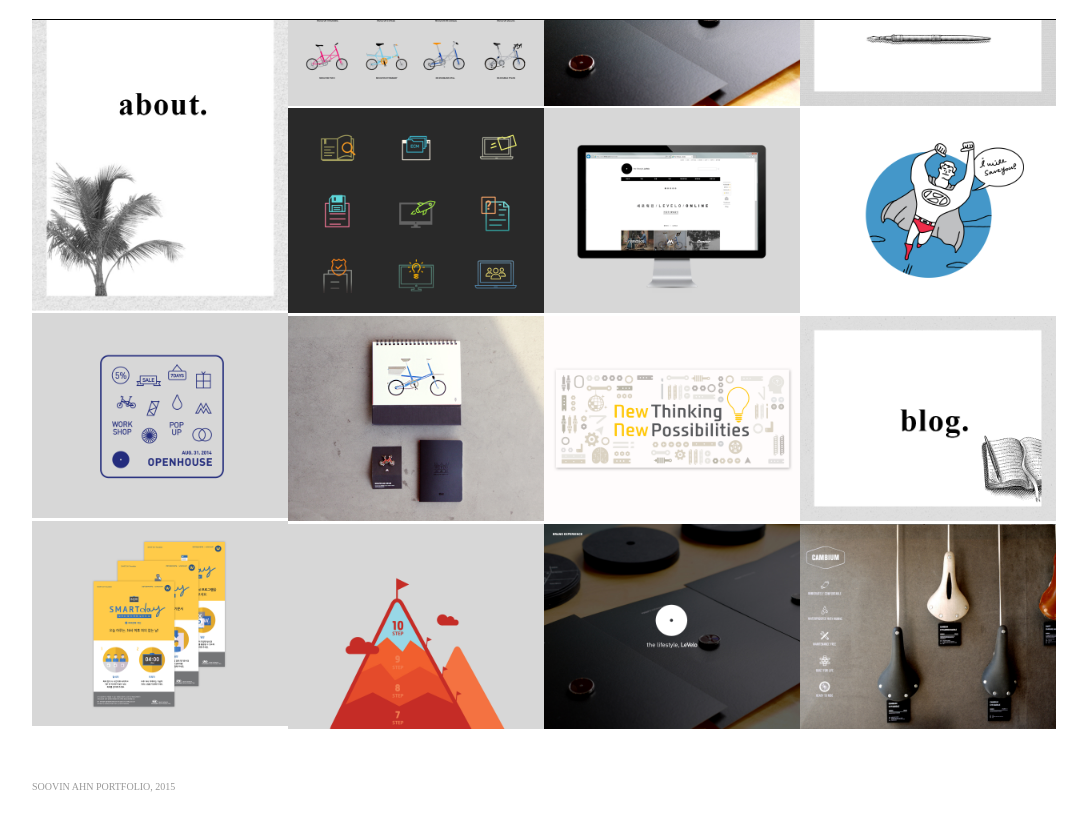
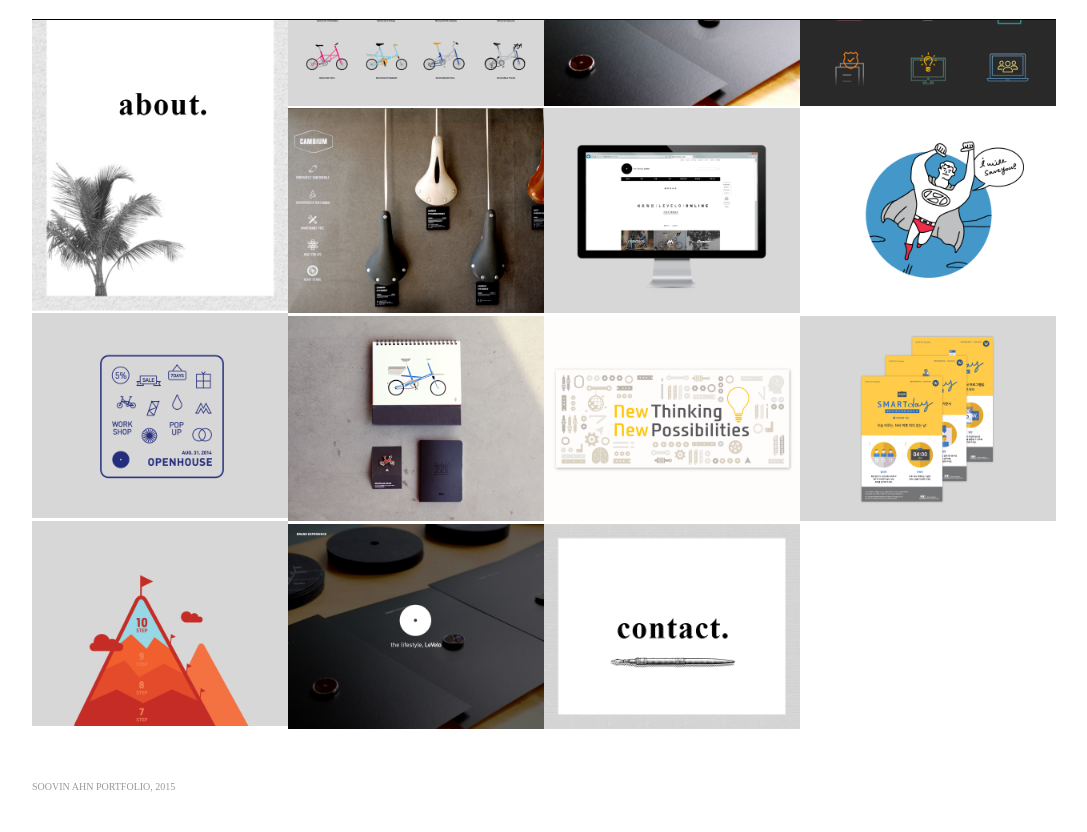
Before and after one commit to niaoosdesign/niaoosdesign.github.io, a website with bundled scripts: page index.html in a window 1280 px wide. Shown: the part 99-931 px from the top of the page, without its empty margins (96-1183 px from the left). Built offline with nearby package versions, Linux system fonts and the light colour scheme.

Commit message:
14 item 완료 /  blog제거

```diff
--- a/css/media.css
+++ b/css/media.css
@@ -1,4 +1,4 @@
-@media (min-width: 1800px) {
+@media (min-width: 1600px) {
     section.portfolio .item {
         width: 20%;
     }
--- a/index.html
+++ b/index.html
@@ -3,7 +3,7 @@
 <head>
     <meta charset="utf-8">
     <meta http-equiv="X-UA-Compatible" content="IE=edge">
-    <title></title>
+    <title>SOOVIN AHN FOLIO</title>
     <meta name="description" content="">
     <meta name="viewport" content="width=device-width, initial-scale=1">
 
@@ -48,6 +48,7 @@
 
                 <p>MOULTON COLLECTION1</p>
             </a></div>
+
         <div class="item">
             <a href="#">
                 <img src="img/a02.jpg">
@@ -57,20 +58,20 @@
 
         <div class="item">
             <a href="#">
-                <img src="img/contact_thum.jpg">
-
-                <p></p>
-            </a>
-
-        </div>
-
-        <div class="item">
-            <a href="#">
                 <img src="img/b01.jpg">
 
                 <p>HYUNDAI AUTODOCS</p>
             </a></div>
 
+
+        <div class="item">
+            <a href="#">
+                <img src="img/d03.jpg">
+
+                <p>TITLE</p>
+            </a>
+
+        </div>
 
         <!------5 items------>
 
@@ -102,6 +103,7 @@
 
                 <p>HYUNDAI AUTODOCS</p>
             </a></div>
+
         <div class="item">
             <a href="#">
                 <img src="img/c03.gif">
@@ -110,14 +112,6 @@
             </a></div>
 
         <!------10 items------>
-
-        <div class="item">
-            <a href="#">
-                <img src="img/blogs_thum.jpg">
-
-                <p></p>
-            </a></div>
-
 
         <div class="item">
             <a href="#">
@@ -143,14 +137,13 @@
 
         <div class="item">
             <a href="#">
-                <img src="img/d03.jpg">
+                <img src="img/contact_thum.jpg">
 
-                <p>TITLE</p>
+                <p></p>
             </a>
 
         </div>
-
-        <!------15 items------>
+        <!------14 items------>
 
     </section>
 
```
Also changed, not shown: about.html (added, +10 -0 lines).
